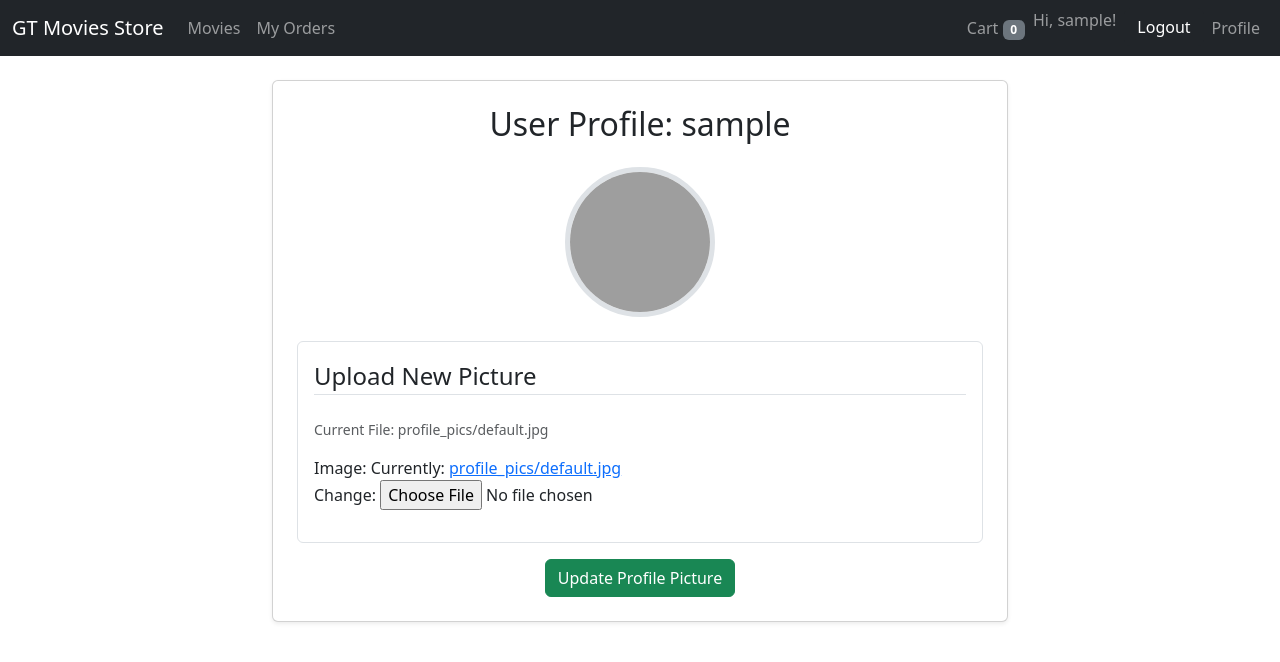
After one commit to arikurg/gt-movies-store, a Django app: page /profile/ in a window 1280 px wide. The commit adds this page. Shown: the top 662 px of the page. Run offline with Django 5.2, Linux system fonts and the light colour scheme; the visitor is signed in with stand-in values (Sample User, id 1); data comes from the database, SQL or seed files in the repository; grey boxes are pictures that could not be loaded.

Commit message:
Feat: Implement user profile page with picture upload

```diff
--- a/store/forms.py
+++ b/store/forms.py
@@ -1,6 +1,6 @@
 from django import forms
 from django.contrib.auth.forms import UserCreationForm
-from .models import Review
+from .models import Review, Profile
 
 class CustomUserCreationForm(UserCreationForm):
     class Meta(UserCreationForm.Meta):
@@ -13,3 +13,8 @@ class ReviewForm(forms.ModelForm):
         widgets = {
             'comment': forms.Textarea(attrs={'rows': 4}),
         }
+
+class ProfileUpdateForm(forms.ModelForm):
+    class Meta:
+        model = Profile
+        fields = ['image']
--- a/store/models.py
+++ b/store/models.py
@@ -57,3 +57,12 @@ class Rating(models.Model):
 
     def __str__(self):
         return f'{self.user.username} rated {self.movie.title} {self.value}/5'
+
+class Profile(models.Model):
+    user = models.OneToOneField(User, on_delete=models.CASCADE)
+    # The ImageField stores the file path.
+    # We use a default image in case the user doesn't upload one.
+    image = models.ImageField(default='profile_pics/default.jpg', upload_to='profile_pics/')
+
+    def __str__(self):
+        return f'{self.user.username} Profile'
--- a/store/urls.py
+++ b/store/urls.py
@@ -17,4 +17,5 @@ urlpatterns = [
     path('checkout/', views.checkout, name='checkout'),
     path('orders/', views.order_history, name='order_history'),
     path('movie/<int:pk>/rate/', views.rate_movie, name='rate_movie'),
+    path('profile/', views.profile_view, name='profile'),
 ]
--- a/store/views.py
+++ b/store/views.py
@@ -4,8 +4,8 @@ from django.contrib.auth.decorators import login_required
 from django.urls import reverse_lazy
 from django.views.generic.edit import CreateView, UpdateView, DeleteView
 from django.contrib.auth.mixins import LoginRequiredMixin, UserPassesTestMixin
-from .models import Movie, Review, Order, OrderItem, Rating
-from .forms import CustomUserCreationForm, ReviewForm
+from .models import Movie, Review, Order, OrderItem, Rating, Profile
+from .forms import CustomUserCreationForm, ReviewForm, ProfileUpdateForm
 from django.views.decorators.http import require_POST
 
 # General Views
@@ -147,3 +147,25 @@ def rate_movie(request, pk):
         )
 
     return redirect('movie_detail', pk=pk)
+
+
+@login_required
+def profile_view(request):
+    # Ensure a profile exists for the user (handles first-time access)
+    profile, created = Profile.objects.get_or_create(user=request.user)
+
+    if request.method == 'POST':
+        # The request.FILES argument is CRITICAL for file uploads
+        p_form = ProfileUpdateForm(request.POST, request.FILES, instance=profile)
+
+        if p_form.is_valid():
+            p_form.save()
+            return redirect('profile') # Redirect to prevent resubmission
+    else:
+        p_form = ProfileUpdateForm(instance=profile)
+
+    context = {
+        'p_form': p_form,
+        'profile': profile
+    }
+    return render(request, 'store/profile.html', context)
--- a/templates/base.html
+++ b/templates/base.html
@@ -34,6 +34,10 @@
                                 <button type="submit" class="btn btn-dark">Logout</button>
                             </form>
                         </li>
+
+                        <li class="nav-item">
+                            <a class="nav-link" href="{% url 'profile' %}">Profile</a>
+                        </li>
                     {% else %}
                         <li class="nav-item"><a class="nav-link" href="{% url 'login' %}">Login</a></li>
                         <li class="nav-item"><a class="nav-link" href="{% url 'signup' %}">Sign Up</a></li>
--- /dev/null
+++ b/templates/store/profile.html
@@ -0,0 +1,32 @@
+{% extends 'base.html' %}
+{% block content %}
+<div class="row justify-content-center">
+    <div class="col-md-8">
+        <div class="card p-4 shadow-sm">
+            <h2 class="text-center mb-4">User Profile: {{ user.username }}</h2>
+
+            <div class="text-center mb-4">
+                <img class="rounded-circle border border-5"
+                     src="{{ profile.image.url }}"
+                     alt="{{ user.username }} Profile Picture"
+                     style="width: 150px; height: 150px; object-fit: cover;">
+            </div>
+
+            <form method="POST" enctype="multipart/form-data">
+                {% csrf_token %}
+                <fieldset class="form-group border p-3 rounded">
+                    <legend class="border-bottom mb-4">Upload New Picture</legend>
+                    <p class="text-muted small">Current File: {{ profile.image.name }}</p>
+
+                    {{ p_form.as_p }}
+
+                </fieldset>
+                <div class="form-group text-center mt-3">
+                    <button class="btn btn-success" type="submit">Update Profile Picture</button>
+                </div>
+            </form>
+
+        </div>
+    </div>
+</div>
+{% endblock %}
```
Also changed, not shown: store/migrations/0004_profile.py (added).
